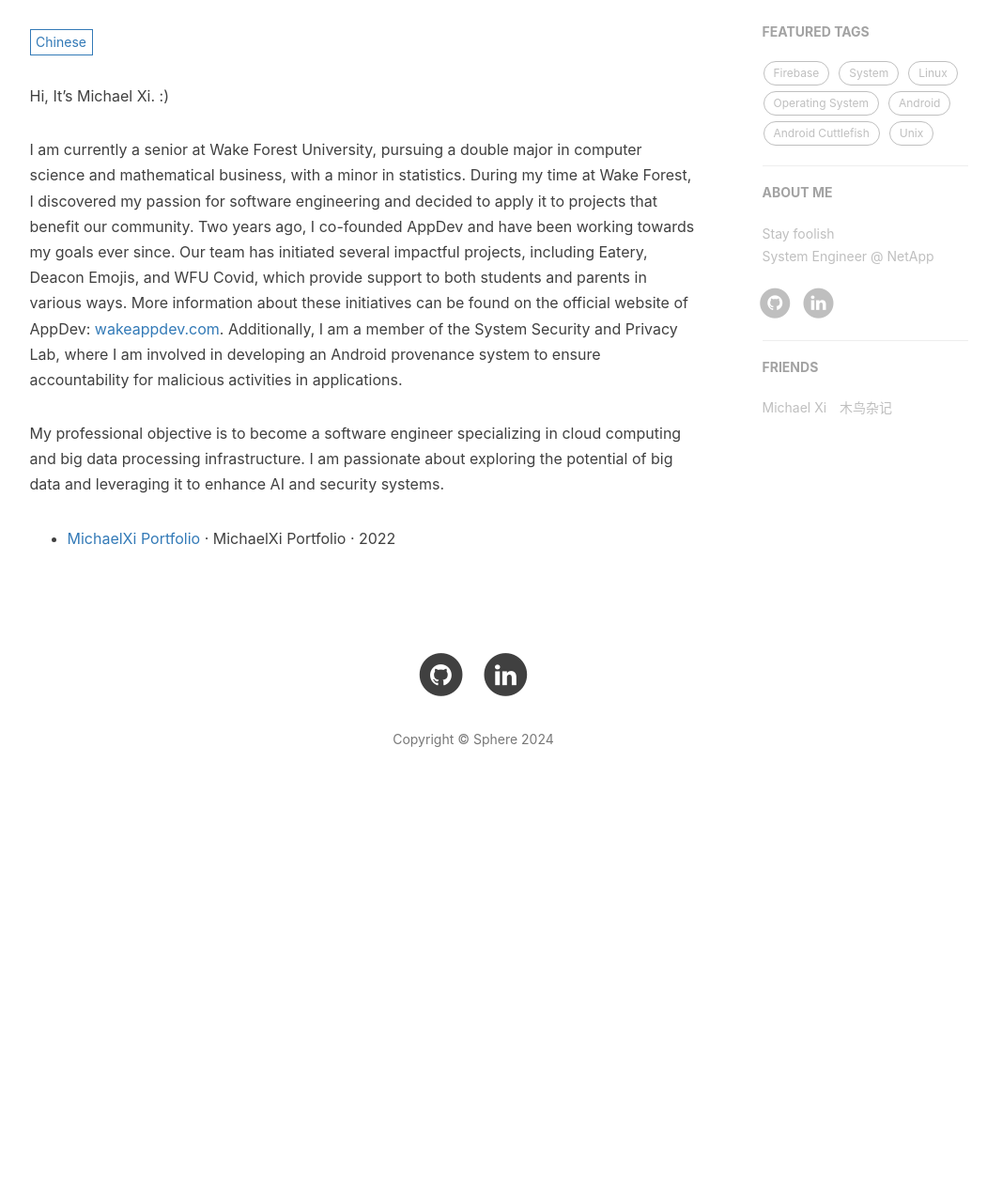
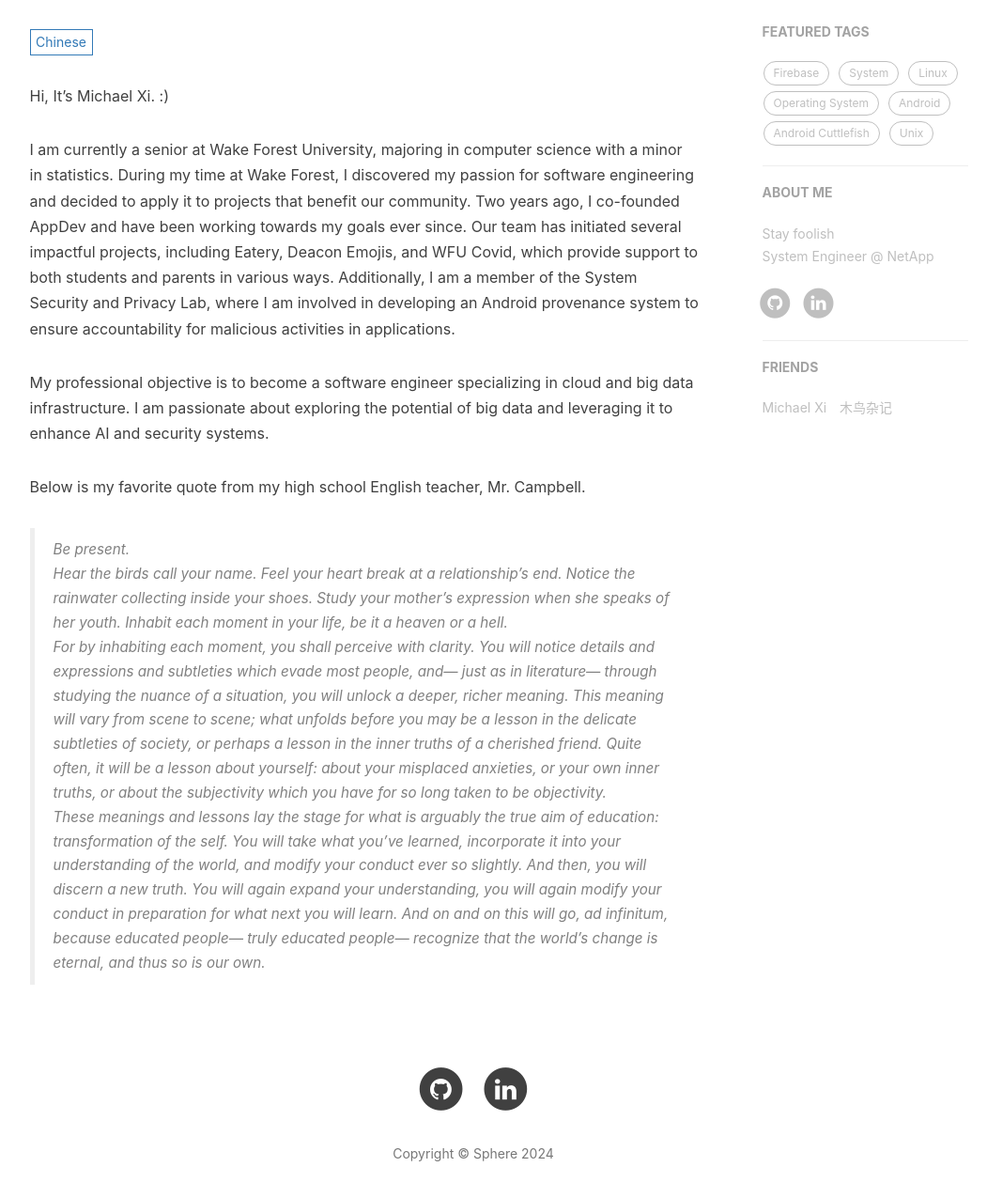
Before and after one commit to MichaelXi3/MichaelXi3.github.io, a Jekyll site: the page built from about.html, in a window 1280 px wide and 1400 px high, scrolled down 291 px, cut to the strip 111-1386 px from the top of the window. Shown: the whole strip at 94% size, without its empty margins (136-1187 px from the left). Built offline with Jekyll 4.4.1, drawn with Linux system fonts in a browser that asks for light colours; nearby versions of some CDN libraries; comment, search, counter and statistics services are not loaded; before the commit the page ends 1293 px from its top, so only the background shows below that.

Commit message:
update about

```diff
--- a/_includes/about/en.md
+++ b/_includes/about/en.md
@@ -1,9 +1,15 @@
 Hi, It's Michael Xi. :)
 
-I am currently a senior at Wake Forest University, pursuing a double major in computer science and mathematical business, with a minor in statistics. During my time at Wake Forest, I discovered my passion for software engineering and decided to apply it to projects that benefit our community. Two years ago, I co-founded AppDev and have been working towards my goals ever since. Our team has initiated several impactful projects, including Eatery, Deacon Emojis, and WFU Covid, which provide support to both students and parents in various ways. More information about these initiatives can be found on the official website of AppDev: [wakeappdev.com](http://wakeappdev.com/). Additionally, I am a member of the System Security and Privacy Lab, where I am involved in developing an Android provenance system to ensure accountability for malicious activities in applications.
+I am currently a senior at Wake Forest University, majoring in computer science with a minor in statistics. During my time at Wake Forest, I discovered my passion for software engineering and decided to apply it to projects that benefit our community. Two years ago, I co-founded AppDev and have been working towards my goals ever since. Our team has initiated several impactful projects, including Eatery, Deacon Emojis, and WFU Covid, which provide support to both students and parents in various ways. Additionally, I am a member of the System Security and Privacy Lab, where I am involved in developing an Android provenance system to ensure accountability for malicious activities in applications.
 
-My professional objective is to become a software engineer specializing in cloud computing and big data processing infrastructure. I am passionate about exploring the potential of big data and leveraging it to enhance AI and security systems.
+My professional objective is to become a software engineer specializing in cloud and big data infrastructure. I am passionate about exploring the potential of big data and leveraging it to enhance AI and security systems.
 
-- [MichaelXi Portfolio][1] · MichaelXi Portfolio · 2022
+Below is my favorite quote from my high school English teacher, Mr. Campbell.
 
-[1]: https://michaelxi.com/
+> Be present.
+>
+> Hear the birds call your name. Feel your heart break at a relationship's end. Notice the rainwater collecting inside your shoes. Study your mother's expression when she speaks of her youth. Inhabit each moment in your life, be it a heaven or a hell.
+>
+> For by inhabiting each moment, you shall perceive with clarity. You will notice details and expressions and subtleties which evade most people, and— just as in literature— through studying the nuance of a situation, you will unlock a deeper, richer meaning. This meaning will vary from scene to scene; what unfolds before you may be a lesson in the delicate subtleties of society, or perhaps a lesson in the inner truths of a cherished friend. Quite often, it will be a lesson about yourself: about your misplaced anxieties, or your own inner truths, or about the subjectivity which you have for so long taken to be objectivity.
+>
+> These meanings and lessons lay the stage for what is arguably the true aim of education: transformation of the self. You will take what you've learned, incorporate it into your understanding of the world, and modify your conduct ever so slightly. And then, you will discern a new truth. You will again expand your understanding, you will again modify your conduct in preparation for what next you will learn. And on and on this will go, ad infinitum, because educated people— truly educated people— recognize that the world's change is eternal, and thus so is our own.
--- a/_includes/about/zh.md
+++ b/_includes/about/zh.md
@@ -1,9 +1,15 @@
 Hi, It's Michael Xi. :)
 
-I am currently a senior at Wake Forest University, pursuing a double major in computer science and mathematical business, with a minor in statistics. During my time at Wake Forest, I discovered my passion for software engineering and decided to apply it to projects that benefit our community. Two years ago, I co-founded AppDev and have been working towards my goals ever since. Our team has initiated several impactful projects, including Eatery, Deacon Emojis, and WFU Covid, which provide support to both students and parents in various ways. More information about these initiatives can be found on the official website of AppDev: [wakeappdev.com](http://wakeappdev.com/). Additionally, I am a member of the System Security and Privacy Lab, where I am involved in developing an Android provenance system to ensure accountability for malicious activities in applications.
+I am currently a senior at Wake Forest University, majoring in computer science with a minor in statistics. During my time at Wake Forest, I discovered my passion for software engineering and decided to apply it to projects that benefit our community. Two years ago, I co-founded AppDev and have been working towards my goals ever since. Our team has initiated several impactful projects, including Eatery, Deacon Emojis, and WFU Covid, which provide support to both students and parents in various ways. Additionally, I am a member of the System Security and Privacy Lab, where I am involved in developing an Android provenance system to ensure accountability for malicious activities in applications.
 
-My professional objective is to become a software engineer specializing in cloud computing and big data processing infrastructure. I am passionate about exploring the potential of big data and leveraging it to enhance AI and security systems.
+My professional objective is to become a software engineer specializing in cloud and big data infrastructure. I am passionate about exploring the potential of big data and leveraging it to enhance AI and security systems.
 
-- [MichaelXi Portfolio][1] · MichaelXi Portfolio · 2022
+Below is my favorite quote from my high school English teacher, Mr. Campbell.
 
-[1]: https://michaelxi.com/
+> Be present.
+>
+> Hear the birds call your name. Feel your heart break at a relationship's end. Notice the rainwater collecting inside your shoes. Study your mother's expression when she speaks of her youth. Inhabit each moment in your life, be it a heaven or a hell.
+>
+> For by inhabiting each moment, you shall perceive with clarity. You will notice details and expressions and subtleties which evade most people, and— just as in literature— through studying the nuance of a situation, you will unlock a deeper, richer meaning. This meaning will vary from scene to scene; what unfolds before you may be a lesson in the delicate subtleties of society, or perhaps a lesson in the inner truths of a cherished friend. Quite often, it will be a lesson about yourself: about your misplaced anxieties, or your own inner truths, or about the subjectivity which you have for so long taken to be objectivity.
+>
+> These meanings and lessons lay the stage for what is arguably the true aim of education: transformation of the self. You will take what you've learned, incorporate it into your understanding of the world, and modify your conduct ever so slightly. And then, you will discern a new truth. You will again expand your understanding, you will again modify your conduct in preparation for what next you will learn. And on and on this will go, ad infinitum, because educated people— truly educated people— recognize that the world's change is eternal, and thus so is our own.
```
Also changed, not shown: 3 other files.
